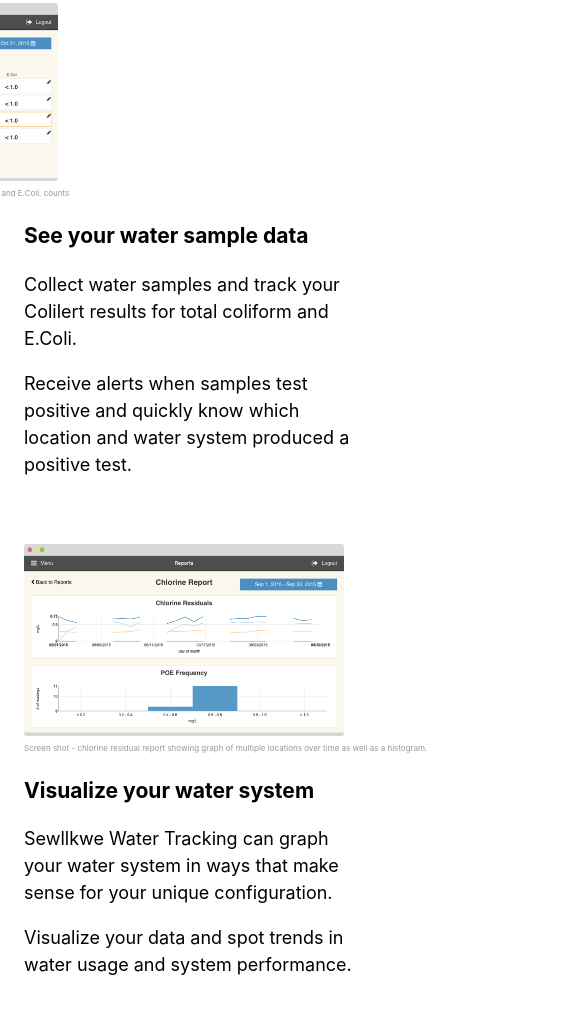
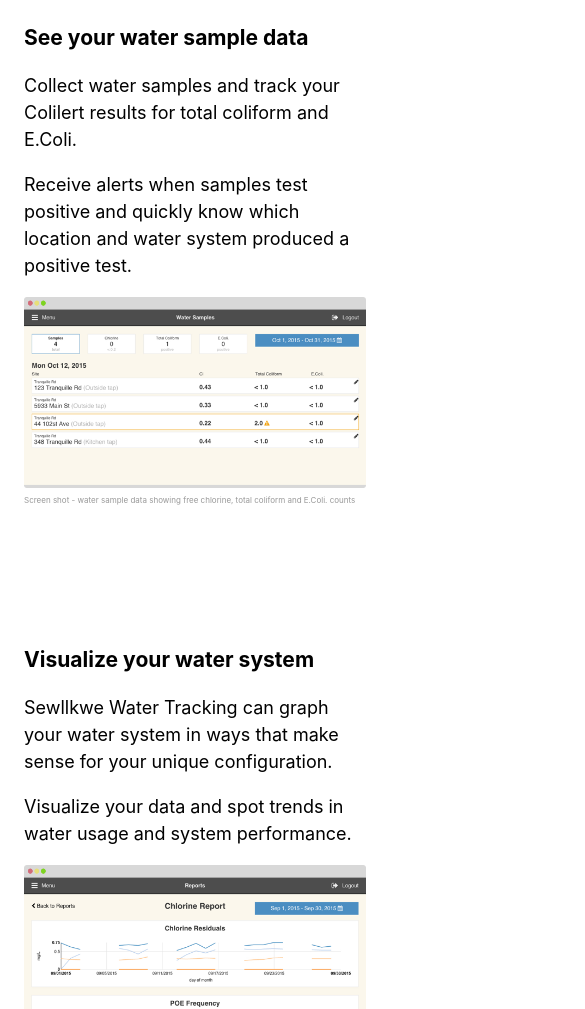
Before and after one commit to sewllkwe/sewllkwe.github.io, a plain HTML site: page index.html in a window 390 px wide. Shown: the part 555-1564 px from the top of the page, 585 px wide, since content can reach past the window. Drawn offline with Linux system fonts and the light colour scheme.

Commit message:
features are flex

```diff
--- a/css/style.css
+++ b/css/style.css
@@ -51,7 +51,8 @@
 
 .feature {
   padding: 24px;
-  clear: both;
+  display: flex;
+  margin-bottom: 48px;
 }
 
 .feature figcaption {
@@ -60,32 +61,28 @@
   color: #999999;
 }
 
-.screen {
+.feature__screen {
   margin: 0;
   margin-bottom: 24px;
-  width: 628px;
-  max-width: 628px;
 }
 
-.screen img {
-  width: 100%;
-  max-width: 628px;
+.feature__screen--right {
+  padding-left: 24px;
+  order: 2;
 }
 
-.screen--right {
-  float: right;
-  margin-left: 24px;
+.feature__screen--left {
+  padding-right: 24px;
+  order: -1;
 }
 
-.screen--left {
-  float: left;
-  margin-right: 24px;
+.feature__screen img {
+  width: 628px;
 }
 
 .aside {
   background-color: #208690;
   color: rgba(255, 255, 255, 0.9);
-  clear: both;
 }
 
 .additional {
@@ -135,6 +132,29 @@
         font-size: 1.25rem;
     }
 
+    .feature__screen img {
+      width: 471px;
+    }
+
+}
+
+@media (max-width: 780px) {
+  .feature {
+    flex-wrap: wrap;
+  }
+
+  .feature__screen {
+    width: 100%;
+    padding: 0;
+  }
+
+  .feature__screen img {
+    width: 100%;
+  }
+
+  .feature__screen--left {
+    order: 2;
+  }
 }
 
 @media (max-width: 620px) {
--- a/index.html
+++ b/index.html
@@ -20,7 +20,7 @@
   <div class="container">
 
     <section id="sec-sample" class="feature">
-      <figure class="screen screen--right">
+      <figure class="feature__screen feature__screen--right">
         <img
           src="images/screen_water_sample.png"
           srcset="images/screen_water_sample.png 2x">
@@ -30,6 +30,7 @@
         </figcaption>
       </figure>
 
+      <div class="feature__content">
         <h3>See your water sample data</h3>
         <p>
           Collect water samples and track your Colilert results for total coliform
@@ -40,11 +41,12 @@
           Receive alerts when samples test positive and quickly know which
           location and water system produced a positive test.
         </p>
+      </div>
 
     </section>
 
     <section id="sec-reports" class="feature">
-      <figure class="screen screen--left">
+      <figure class="feature__screen feature__screen--left">
         <img
           src="images/screen_chlorine_report.png"
           srcset="images/screen_chlorine_report.png 2x">
@@ -54,6 +56,7 @@
         </figcaption>
       </figure>
 
+      <div class="feature__content">
         <h3>Visualize your water system</h3>
 
         <p>
@@ -65,10 +68,11 @@
           Visualize your data and spot trends in water usage and system
           performance.
         </p>
+      </div>
     </section>
 
     <section id="sec-maintenance" class="feature">
-      <figure class="screen screen--right">
+      <figure class="feature__screen feature__screen--right">
         <img
           src="images/screen_maintenance_plan.png"
           srcset="images/screen_maintenance_plan.png 2x">
@@ -78,6 +82,7 @@
         </figcaption>
       </figure>
 
+      <div class="feature__content">
         <h3>Plan your maintenance tasks</h3>
 
         <p>
@@ -85,6 +90,7 @@
           Everything from hydrant flushes to inspections can be scheduled so you
           never miss an important task.
         </p>
+      </div>
     </section>
   </div>
 
```
Lines whose indentation alone changed are shown as unchanged.
